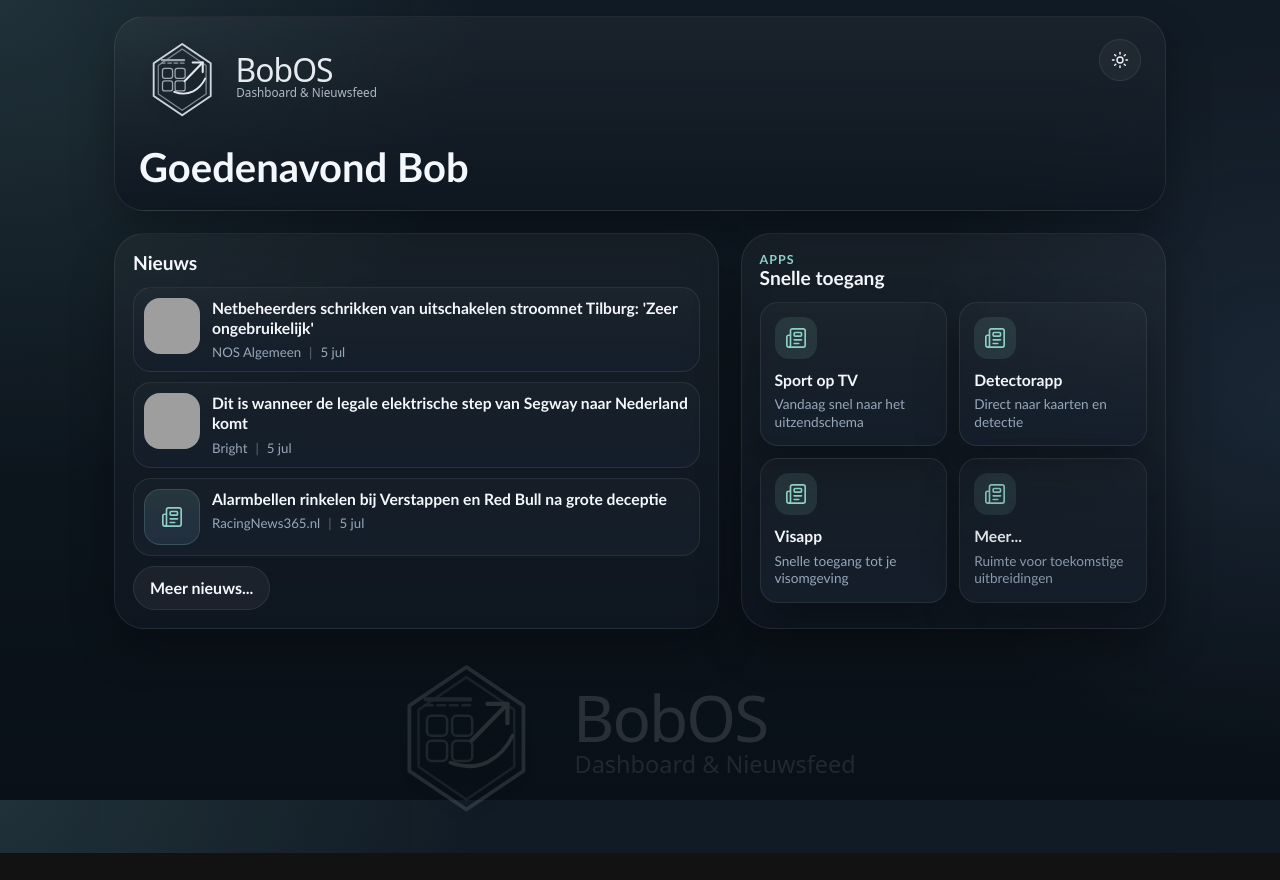
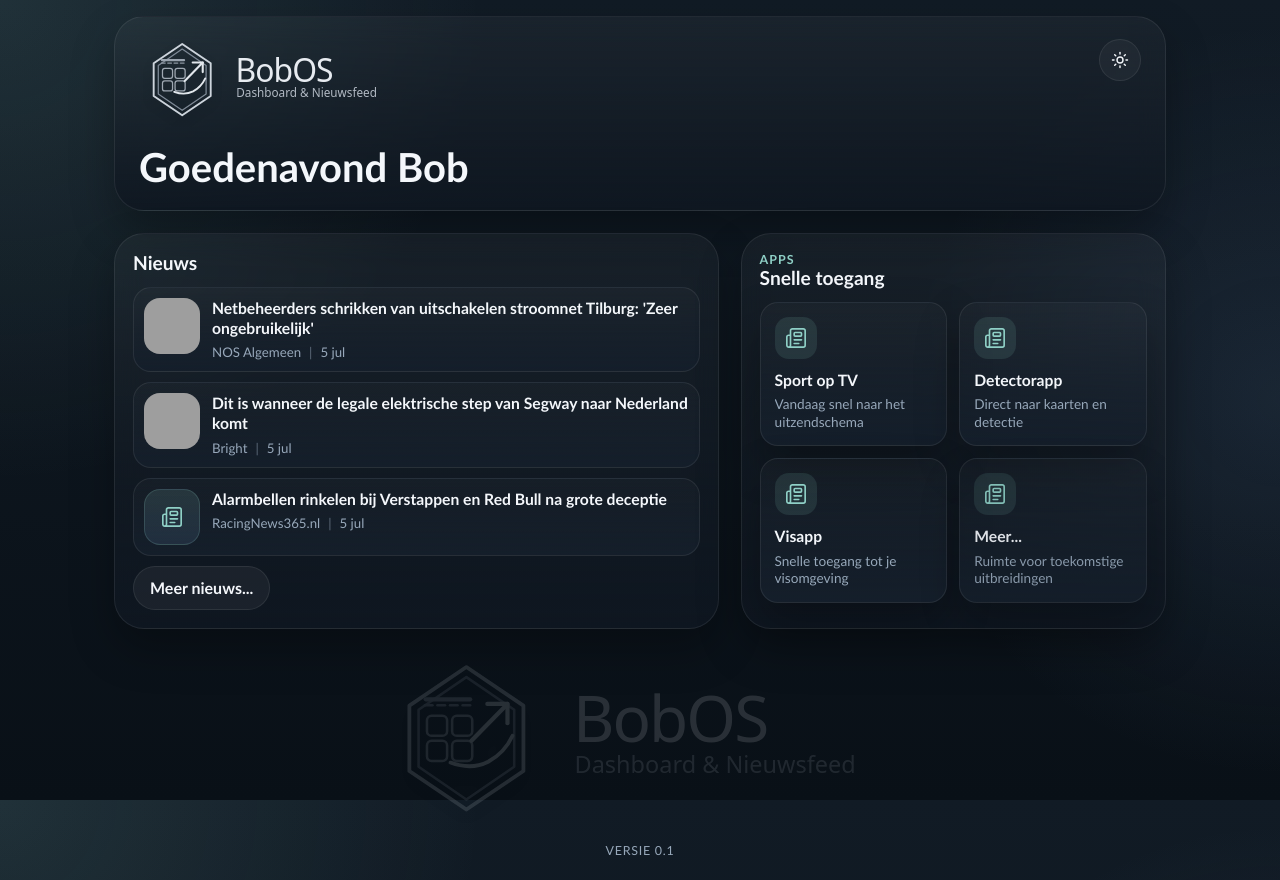
Before and after one commit to mailbvandongen-eng/bobos, a plain HTML site: page index.html in a window 1280 px wide. Before the commit the page ends 853 px from the top, so only its background shows below. Drawn offline with nearby package versions, Linux system fonts and the light colour scheme; grey boxes are pictures that could not be loaded.

Commit message:
Show app version in footer

```diff
--- a/index.html
+++ b/index.html
@@ -65,6 +65,10 @@
                 <img class="dashboard-mark-logo" src="assets/bobos-logo-dark.svg" data-bobos-logo alt="">
             </div>
         </main>
+
+        <footer class="app-footer">
+            <p class="app-version" data-app-version>Versie 0.1</p>
+        </footer>
     </div>
 </body>
 </html>
--- a/script.js
+++ b/script.js
@@ -1,6 +1,11 @@
 const DATA_PATHS = {
     tiles: "data/tiles.json",
     news: "data/news.json",
+};
+
+const APP_META = {
+    name: "BobOS",
+    version: "0.1",
 };
 
 const ASSET_PATHS = {
@@ -38,6 +43,7 @@ const CATEGORY_ICON_MAP = {
 };
 
 document.addEventListener("DOMContentLoaded", () => {
+    syncAppVersion();
     initTheme();
 
     const page = document.body.dataset.page;
@@ -112,6 +118,12 @@ async function fetchJson(path) {
 
 function normalizeArray(value) {
     return Array.isArray(value) ? value : [];
+}
+
+function syncAppVersion() {
+    document.querySelectorAll("[data-app-version]").forEach((node) => {
+        node.textContent = `Versie ${APP_META.version}`;
+    });
 }
 
 function initTheme() {
--- a/style.css
+++ b/style.css
@@ -96,6 +96,19 @@ p {
 .news-layout {
     display: grid;
     gap: 16px;
+}
+
+.app-footer {
+    display: flex;
+    justify-content: center;
+    padding: 10px 4px 2px;
+}
+
+.app-version {
+    color: var(--muted);
+    font-size: 0.78rem;
+    letter-spacing: 0.06em;
+    text-transform: uppercase;
 }
 
 .hero-panel,
```
Also changed, not shown: news.html (+4 -0 lines), README.md.
